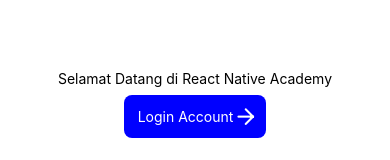
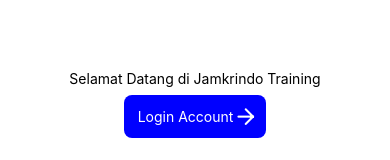
Before and after one commit to admhabits/react-native-expo-2023, a React Native app: screen /Home in a window 390 px wide. Shown: the part 314-474 px from the top of the page. Built offline with nearby package versions, Linux system fonts and the light colour scheme.

Commit message:
Some Update Code

```diff
--- a/App.js
+++ b/App.js
@@ -1,5 +1,4 @@
-import { StatusBar } from 'expo-status-bar';
-import { StyleSheet, Text, View } from 'react-native';
+import { StyleSheet } from 'react-native';
 import Routes from './routes';
 
 export default function App() {
--- a/components/Header.js
+++ b/components/Header.js
@@ -1,5 +1,5 @@
 //import liraries
-import React, { Component } from 'react';
+import React from 'react';
 import { View, Text, StyleSheet, StatusBar } from 'react-native';
 
 // create a component
--- a/pages/Home.js
+++ b/pages/Home.js
@@ -10,7 +10,7 @@
     <>
         {/* <Header /> */}
         <View style={styles.container}>
-            <Text>Selamat Datang di React Native Academy</Text>
+            <Text>Selamat Datang di Jamkrindo Training</Text>
             <ButtonIcon name={'arrow-right'} onPress={() => navigation.navigate('Login')} color={'white'}/>
         </View>
     </>
```
